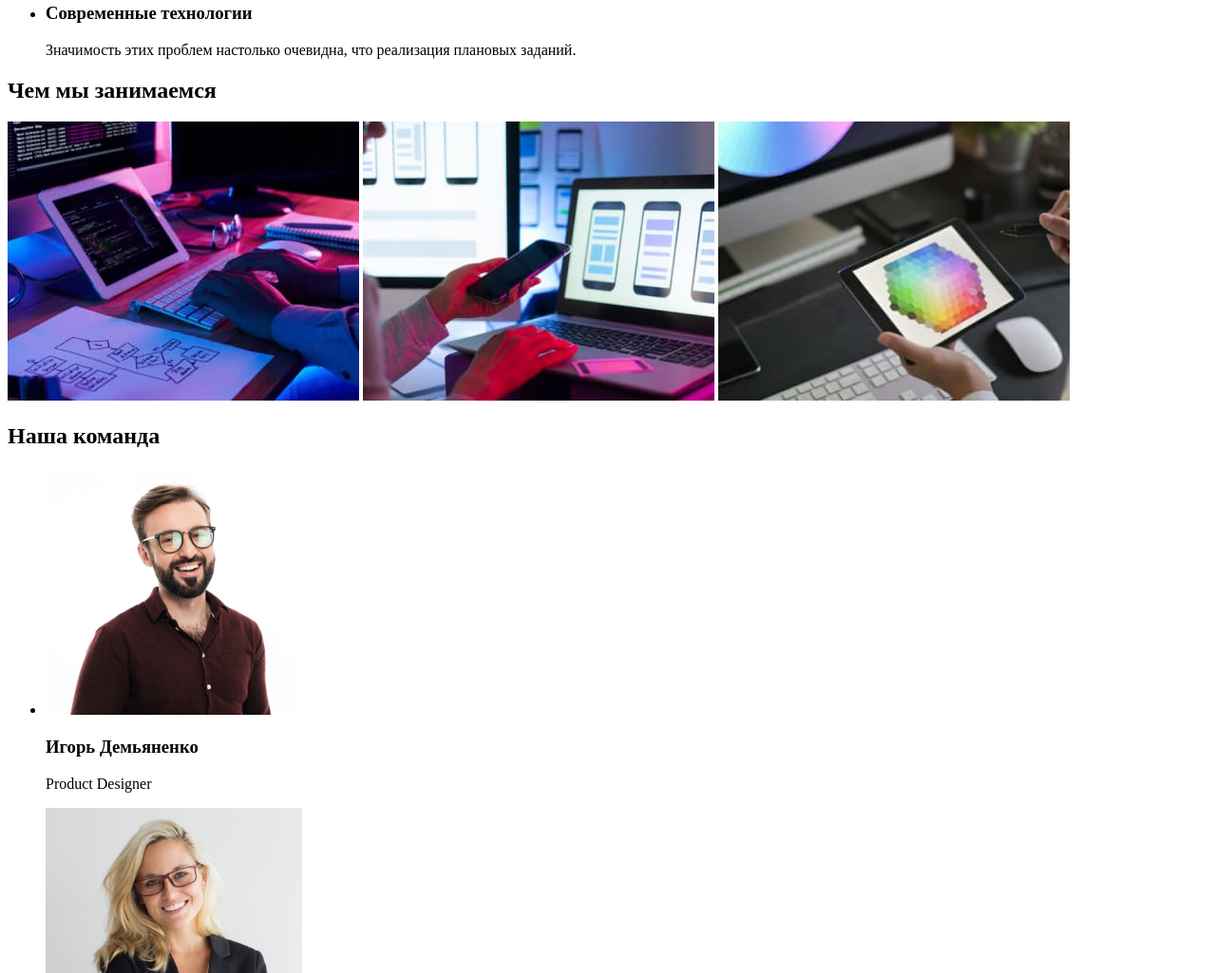
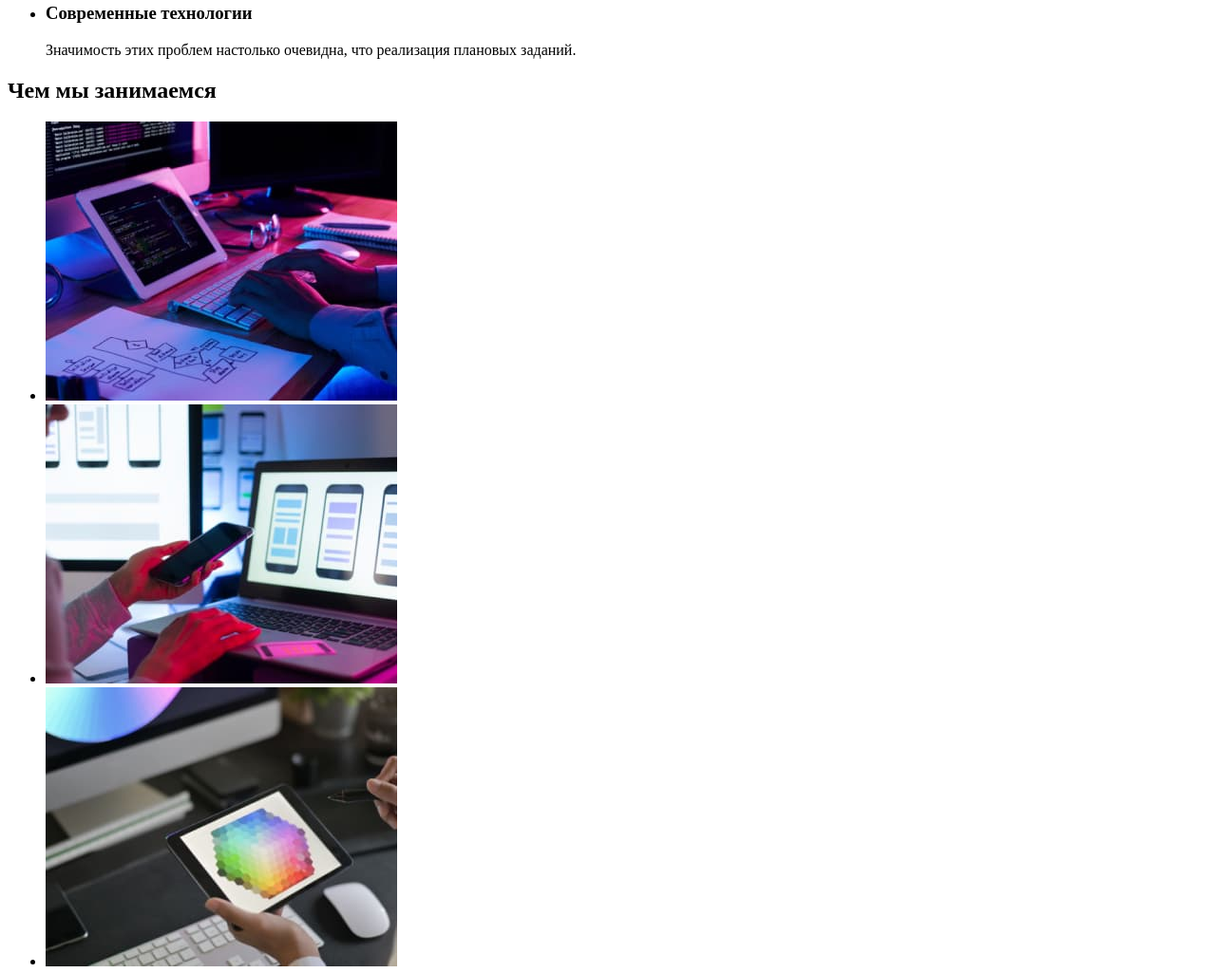
Before and after one commit to stranger421/goit-markup-hw-01, a plain HTML site: page index.html in a window 1280 px wide. Shown: the part 514-1539 px from the top of the page at 95% size. Drawn offline with Linux system fonts and the light colour scheme.

Commit message:
Конечний вариант

```diff
--- a/index.html
+++ b/index.html
@@ -53,9 +53,11 @@
         <!-- Чем занимаемься -->
         <section>
             <h2>Чем мы занимаемся</h2>
-            <img src="/images/img1.jpg" alt="Разработка проекта" width="370" height="294">
-            <img src="/images/img2.jpg" alt="Выбор стилей" width="370" height="294">
-            <img src="/images/img3.jpg" alt="Подбор цветовой гаммы" width="370" height="294">
+            <ul>
+                <li><a href=""><img src="/images/img1.jpg" alt="Разработка проекта" width="370" height="294"></a></li>
+                <li><a href=""><img src="/images/img2.jpg" alt="Выбор стилей" width="370" height="294"></a></li>
+                <li><a href=""><img src="/images/img3.jpg" alt="Подбор цветовой гаммы" width="370" height="294"></a></li>
+            </ul>
         </section>
         <!-- Наша команда -->
         <section>
```
